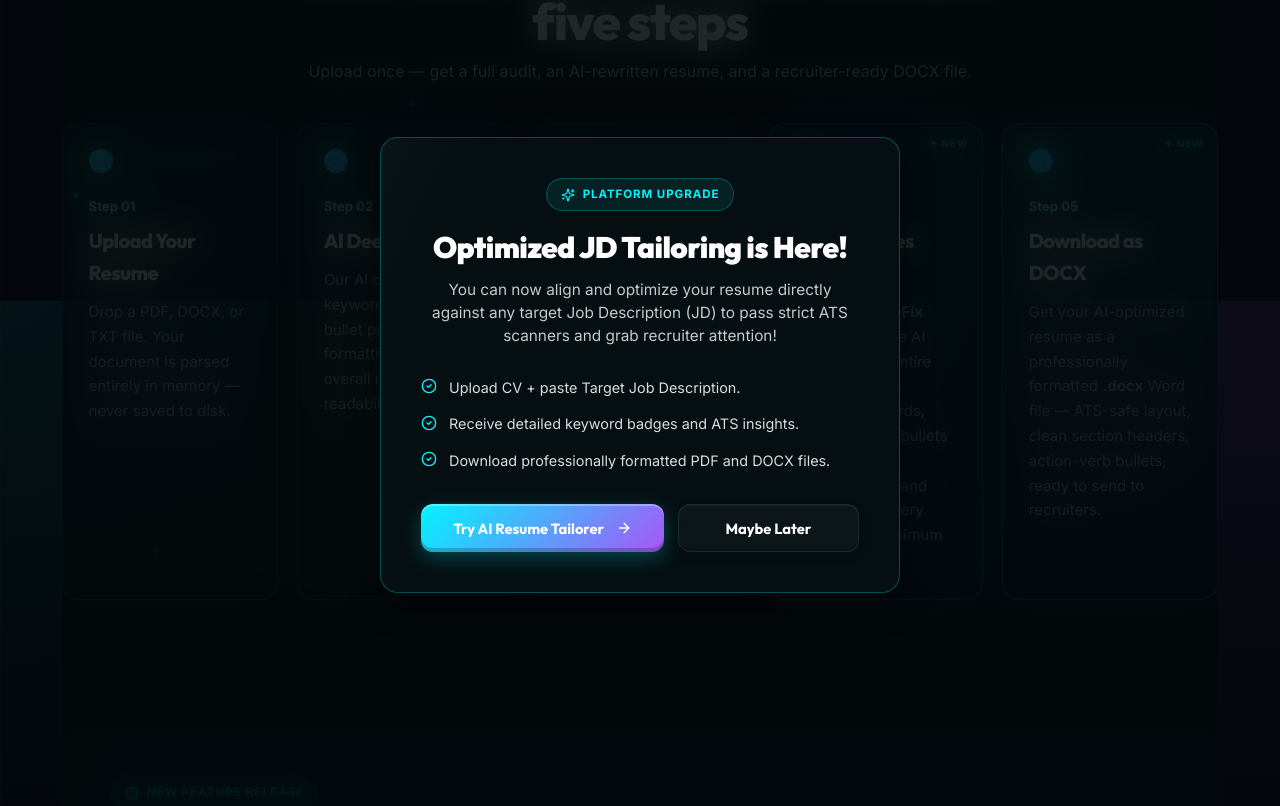
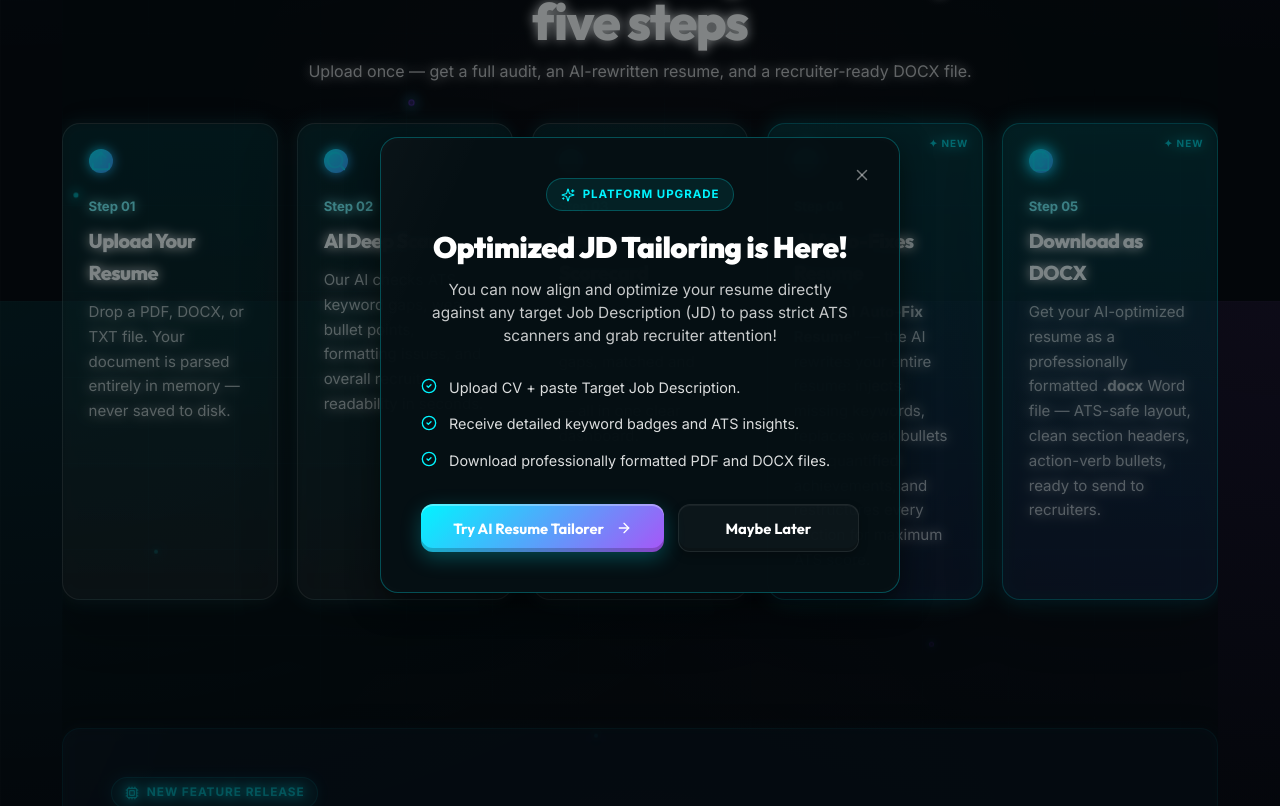
Before and after one commit to manavtiwari1/CVMind-AI, a React (Vite) app in the folder frontend/: page / in a window 1280 px wide. Shown: the part 1299-2105 px from the top of the page. Built offline with nearby package versions, Linux system fonts and the light colour scheme.

Commit message:
style: soften welcome modal backdrop and add click-outside + escape key + close button dismissals

```diff
--- a/frontend/src/pages/Home.css
+++ b/frontend/src/pages/Home.css
@@ -887,9 +887,9 @@
 .welcome-modal-overlay {
   position: fixed;
   inset: 0;
-  background: rgba(3, 9, 11, 0.88);
-  backdrop-filter: blur(16px);
-  -webkit-backdrop-filter: blur(16px);
+  background: rgba(3, 9, 11, 0.5);
+  backdrop-filter: blur(6px);
+  -webkit-backdrop-filter: blur(6px);
   display: grid;
   place-items: center;
   z-index: 99999;
@@ -899,7 +899,7 @@
 .welcome-modal-card {
   max-width: 520px;
   width: 100%;
-  background: rgba(6, 16, 20, 0.95) !important;
+  background: rgba(6, 16, 20, 0.96) !important;
   border: 1px solid rgba(0, 245, 255, 0.28) !important;
   border-radius: 24px;
   padding: 2.2rem;
@@ -911,6 +911,29 @@
   align-items: center;
   text-align: center;
   position: relative;
+}
+
+.modal-close-icon-btn {
+  position: absolute;
+  top: 1.25rem;
+  right: 1.25rem;
+  background: transparent;
+  border: none;
+  color: rgba(255, 255, 255, 0.45);
+  cursor: pointer;
+  padding: 0.5rem;
+  border-radius: 50%;
+  display: flex;
+  align-items: center;
+  justify-content: center;
+  transition: all 0.25s cubic-bezier(0.4, 0, 0.2, 1);
+  z-index: 10;
+}
+
+.modal-close-icon-btn:hover {
+  background: rgba(255, 255, 255, 0.06);
+  color: #00f5ff;
+  transform: rotate(90deg);
 }
 
 .modal-badge {
--- a/frontend/src/pages/Home.tsx
+++ b/frontend/src/pages/Home.tsx
@@ -1,5 +1,5 @@
 import { useState, useRef, useEffect } from 'react';
-import { Upload, FileText, CheckCircle2, ShieldAlert, Cpu, ArrowRight, ShieldCheck, Lock, Search, BarChart3, Sparkles, Wand2, FileDown } from 'lucide-react';
+import { Upload, FileText, CheckCircle2, ShieldAlert, Cpu, ArrowRight, ShieldCheck, Lock, Search, BarChart3, Sparkles, Wand2, FileDown, X } from 'lucide-react';
 import './Home.css';
 
 interface HomeProps {
@@ -28,6 +28,18 @@ export default function Home({ setCurrentPage, setAnalysisResult, setResumeText,
       return () => clearTimeout(timer);
     }
   }, []);
+
+  // Listen for Escape key to close the welcome popup modal
+  useEffect(() => {
+    const handleKeyDown = (e: KeyboardEvent) => {
+      if (e.key === 'Escape' && showWelcomeModal) {
+        localStorage.setItem('cvmind_tailor_welcome_seen', 'true');
+        setShowWelcomeModal(false);
+      }
+    };
+    window.addEventListener('keydown', handleKeyDown);
+    return () => window.removeEventListener('keydown', handleKeyDown);
+  }, [showWelcomeModal]);
 
   // Steps to display in sequence during analysis to keep the user engaged
   const analysisSteps = [
@@ -173,8 +185,28 @@ export default function Home({ setCurrentPage, setAnalysisResult, setResumeText,
   return (
     <div className="home-container animate-fade-in-up">
       {showWelcomeModal && (
-        <div className="welcome-modal-overlay animate-fade-in">
+        <div
+          className="welcome-modal-overlay animate-fade-in"
+          onClick={(e) => {
+            if (e.target === e.currentTarget) {
+              localStorage.setItem('cvmind_tailor_welcome_seen', 'true');
+              setShowWelcomeModal(false);
+            }
+          }}
+          title="Click outside to close"
+        >
           <div className="welcome-modal-card glass-card animate-scale-up">
+            <button
+              className="modal-close-icon-btn"
+              onClick={() => {
+                localStorage.setItem('cvmind_tailor_welcome_seen', 'true');
+                setShowWelcomeModal(false);
+              }}
+              title="Close announcement (Esc)"
+              aria-label="Close"
+            >
+              <X size={18} />
+            </button>
             <div className="modal-badge">
               <Sparkles size={14} className="animate-pulse" /> Platform Upgrade
             </div>
```
